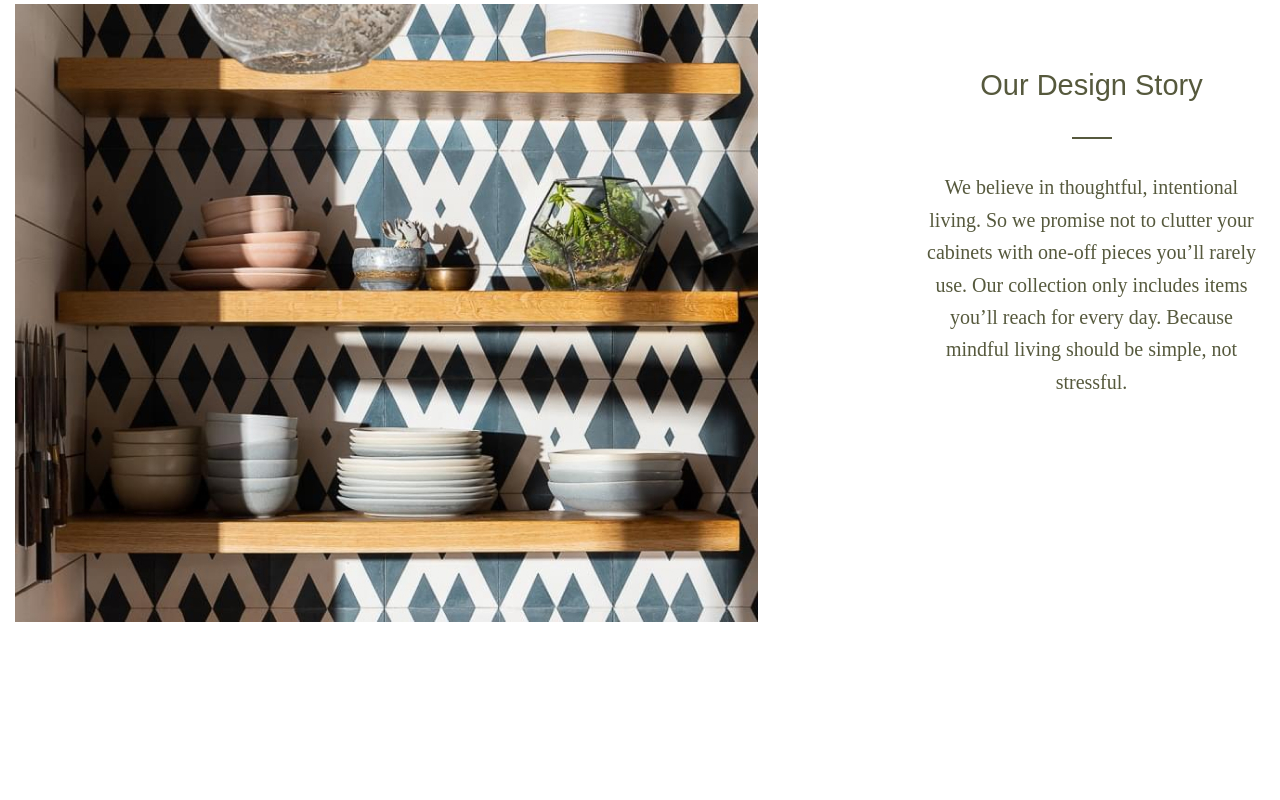
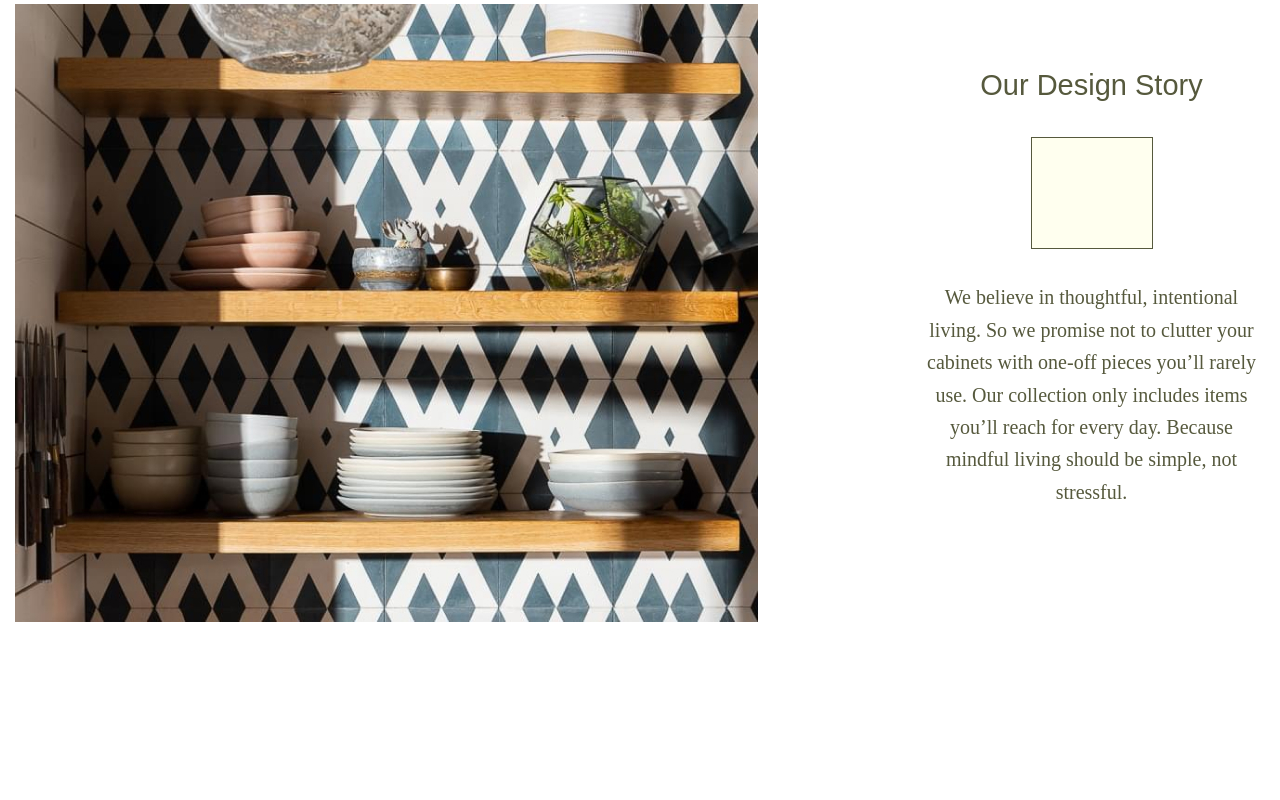
Before and after one commit to akchokpon/portfilo_3, a plain HTML site: page index.html in a window 1280 px wide. Shown: the part 2500-3300 px from the top of the page. Drawn offline with Linux system fonts and the light colour scheme.

```diff
--- a/style.css
+++ b/style.css
@@ -466,5 +466,5 @@ nobr {
   height: 1px;
   border-color: #fff;
   border: 1px solid;
-  padding: ;
+  padding: 50px 50px 60px 70px;
 }
```
